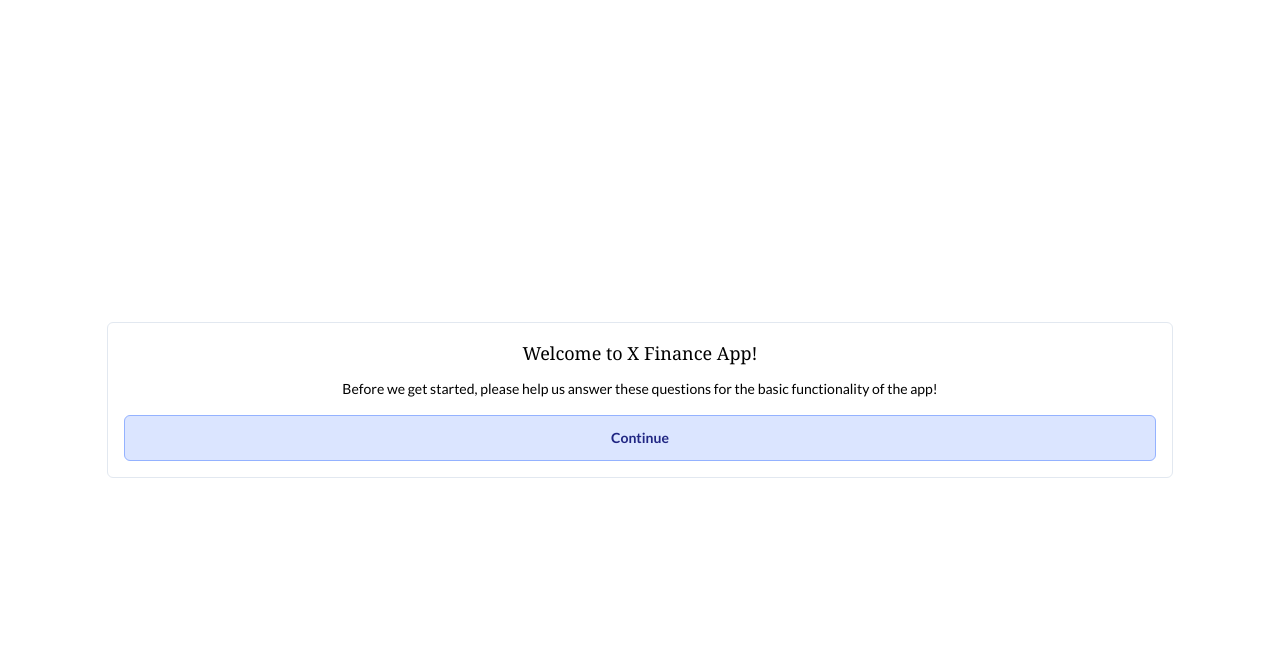
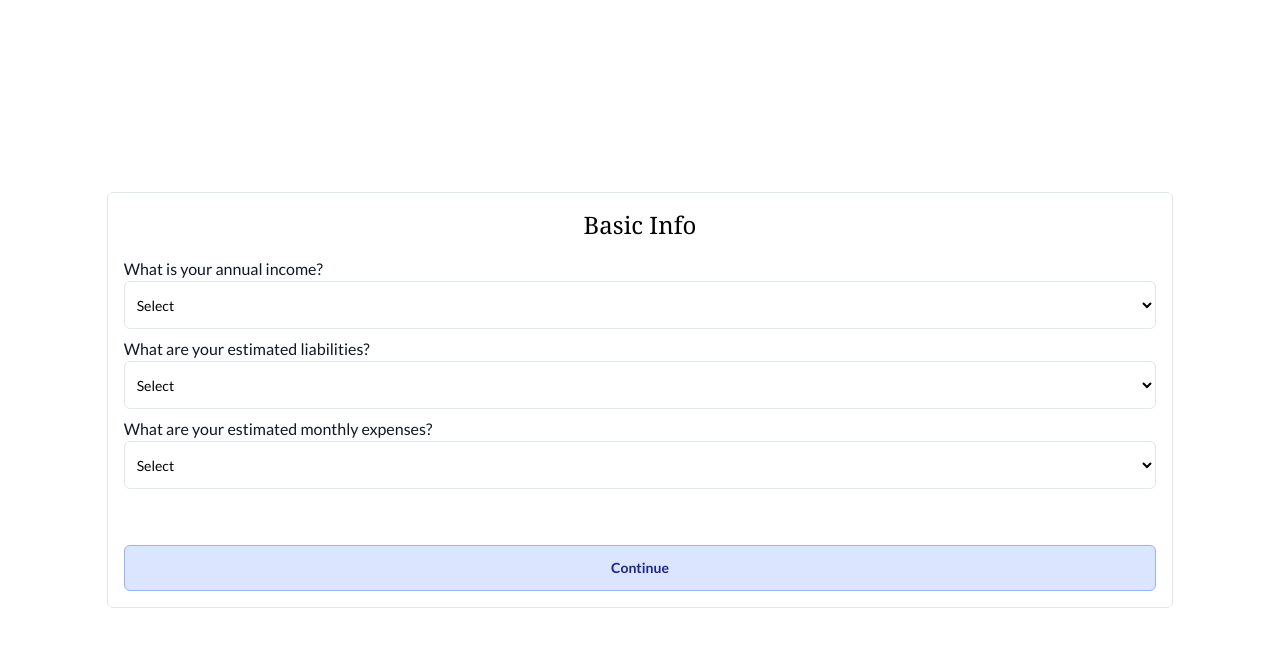
Before and after one commit to edmundlzen/ai-fin-web, a Next.js app: page /quiz in a window 1280 px wide. Both pictures are taken after a click on the button "Continue". Shown: the top 646 px of the page. Built offline with nearby package versions, Linux system fonts and the light colour scheme; a web font is replaced by a local one; what tailwindcss-hero-patterns would draw is missing.

Commit message:
Refactor code to improve performance and readability

```diff
--- a/src/pages/quiz.tsx
+++ b/src/pages/quiz.tsx
@@ -1,4 +1,6 @@
 import { Formik, Form, Field, ErrorMessage } from "formik";
+import { AnimatePresence, motion } from "framer-motion";
+import { useState } from "react";
 import * as Yup from "yup";
 import {
   AnnualIncome,
@@ -10,37 +12,230 @@ import {
 } from "~/gql/graphql";
 
 const SignUpSchema = Yup.object().shape({
-  annualIncome: Yup.mixed().oneOf(
-    Object.values(AnnualIncome),
-    "Invalid annual income",
-  ),
-  estimatedLiabilities: Yup.mixed().oneOf(
-    Object.values(EstimatedLiabilities),
-    "Invalid estimated liabilities",
-  ),
-  estimatedMonthlyExpenses: Yup.mixed().oneOf(
-    Object.values(EstimatedMonthlyExpenses),
-    "Invalid estimated monthly expenses",
-  ),
+  annualIncome: Yup.string().required("Required"),
+  estimatedLiabilities: Yup.string().required("Required"),
+  estimatedMonthlyExpenses: Yup.string().required("Required"),
   investedBefore: Yup.boolean().required("Required"),
-  riskTolerance: Yup.mixed().oneOf(
-    Object.values(RiskTolerance),
-    "Invalid risk tolerance",
-  ),
-  expectedAnnualReturn: Yup.mixed().oneOf(
-    Object.values(ExpectedAnnualReturn),
-    "Invalid expected annual return",
-  ),
-  investmentHorizon: Yup.mixed().oneOf(
-    Object.values(InvestmentHorizon),
-    "Invalid investment horizon",
-  ),
+  riskTolerance: Yup.string().required("Required"),
+  expectedAnnualReturn: Yup.string().required("Required"),
+  investmentHorizon: Yup.string().required("Required"),
 });
 
 export default function Quiz() {
+  const [activeSection, setActiveSection] = useState(0);
+  const [reverse, setReverse] = useState(false);
   return (
     <main className="flex h-screen items-center justify-center overflow-y-scroll bg-[length:100px_100px] heropattern-wiggle-slate-50">
-      <div className="min-h-4/5 flex h-fit w-5/6 flex-col items-center justify-center rounded-md border border-slate-200 bg-white px-4">
+      <Formik
+        initialValues={{
+          annualIncome: "",
+          estimatedLiabilities: "",
+          estimatedMonthlyExpenses: "",
+          investedBefore: false,
+          riskTolerance: "",
+          expectedAnnualReturn: "",
+          investmentHorizon: "",
+        }}
+        validationSchema={SignUpSchema}
+        onSubmit={(values) => {
+          console.log(values);
+        }}
+        validateOnMount
+        validateOnBlur
+        validateOnChange
+      >
+        {({ errors, setTouched }) => (
+          <AnimatePresence>
+            {activeSection === 0 ? (
+              <IntroCard onContinue={() => setActiveSection(1)} />
+            ) : activeSection === 1 ? (
+              <QuestionPage
+                title="Basic Info"
+                reverse={reverse}
+                questions={[
+                  {
+                    label: "What is your annual income?",
+                    name: "annualIncome",
+                    type: "select",
+                    options: Object.values(AnnualIncome).map((value) => ({
+                      label: {
+                        [AnnualIncome.LessThan10K]: "Less than RM10,000",
+                        [AnnualIncome.From10KTo25K]: "RM10,000 - RM25,000",
+                        [AnnualIncome.From25KTo50K]: "RM25,000 - RM50,000",
+                        [AnnualIncome.From50KTo100K]: "RM50,000 - RM100,000",
+                        [AnnualIncome.From100KTo200K]: "RM100,000 - RM200,000",
+                        [AnnualIncome.MoreThan200K]: "More than RM200,000",
+                      }[value],
+                      value,
+                    })),
+                  },
+                  {
+                    label: "What are your estimated liabilities?",
+                    name: "estimatedLiabilities",
+                    type: "select",
+                    options: Object.values(EstimatedLiabilities).map(
+                      (value) => ({
+                        label: {
+                          [EstimatedLiabilities.LessThan10K]:
+                            "Less than RM50,000",
+                          [EstimatedLiabilities.From10KTo25K]:
+                            "RM50,000 - RM100,000",
+                          [EstimatedLiabilities.From25KTo50K]:
+                            "RM100,000 - RM200,000",
+                          [EstimatedLiabilities.From50KTo100K]:
+                            "RM200,000 - RM500,000",
+                          [EstimatedLiabilities.From100KTo200K]:
+                            "More than RM500,000",
+                          [EstimatedLiabilities.MoreThan200K]:
+                            "More than RM500,000",
+                        }[value],
+                        value,
+                      }),
+                    ),
+                  },
+                  {
+                    label: "What are your estimated monthly expenses?",
+                    name: "estimatedMonthlyExpenses",
+                    type: "select",
+                    options: Object.values(EstimatedMonthlyExpenses).map(
+                      (value) => ({
+                        label: {
+                          [EstimatedMonthlyExpenses.LessThan1K]:
+                            "Less than RM1,000",
+                          [EstimatedMonthlyExpenses.From1KTo2K]:
+                            "RM1,000 - RM2,000",
+                          [EstimatedMonthlyExpenses.From2KTo3K]:
+                            "RM2,000 - RM3,000",
+                          [EstimatedMonthlyExpenses.From3KTo4K]:
+                            "RM3,000 - RM4,000",
+                          [EstimatedMonthlyExpenses.From4KTo5K]:
+                            "RM4,000 - RM5,000",
+                          [EstimatedMonthlyExpenses.MoreThan5K]:
+                            "More than RM5,000",
+                        }[value],
+                        value,
+                      }),
+                    ),
+                  },
+                ]}
+                onSubmit={() => {
+                  void (async () => {
+                    await setTouched({
+                      annualIncome: true,
+                      estimatedLiabilities: true,
+                      estimatedMonthlyExpenses: true,
+                    });
+                    if (
+                      !errors.annualIncome &&
+                      !errors.estimatedLiabilities &&
+                      !errors.estimatedMonthlyExpenses
+                    ) {
+                      setReverse(false);
+                      setActiveSection(2);
+                    }
+                  })();
+                }}
+              />
+            ) : activeSection === 2 ? (
+              <QuestionPage
+                title="Investment"
+                reverse={reverse}
+                withBack
+                questions={[
+                  {
+                    label: "Have you invested before?",
+                    name: "investedBefore",
+                    type: "select",
+                    options: [
+                      { label: "Yes", value: "true" },
+                      { label: "No", value: "false" },
+                    ],
+                  },
+                  {
+                    label: "What is your risk tolerance?",
+                    name: "riskTolerance",
+                    type: "select",
+                    options: Object.values(RiskTolerance).map((value) => ({
+                      label: {
+                        [RiskTolerance.Low]: "Low",
+                        [RiskTolerance.Medium]: "Medium",
+                        [RiskTolerance.High]: "High",
+                      }[value],
+                      value,
+                    })),
+                  },
+                  {
+                    label: "What is your expected annual return?",
+                    name: "expectedAnnualReturn",
+                    type: "select",
+                    options: Object.values(ExpectedAnnualReturn).map(
+                      (value) => ({
+                        label: {
+                          [ExpectedAnnualReturn.LessThan5Percent]:
+                            "Less than 5%",
+                          [ExpectedAnnualReturn.From5To10Percent]: "5 - 10%",
+                          [ExpectedAnnualReturn.From10To15Percent]: "10 - 15%",
+                          [ExpectedAnnualReturn.MoreThan15Percent]:
+                            "More than 15%",
+                        }[value],
+                        value,
+                      }),
+                    ),
+                  },
+                  {
+                    label: "How long will you keep your investment?",
+                    name: "investmentHorizon",
+                    type: "select",
+                    options: Object.values(InvestmentHorizon).map((value) => ({
+                      label: {
+                        [InvestmentHorizon.LessThan1Year]: "Less than 1 year",
+                        [InvestmentHorizon.From1To3Years]: "1 - 3 years",
+                        [InvestmentHorizon.From3To5Years]: "3 - 5 years",
+                        [InvestmentHorizon.MoreThan5Years]: "More than 5 years",
+                      }[value],
+                      value,
+                    })),
+                  },
+                ]}
+                onSubmit={() => {
+                  void (async () => {
+                    await setTouched({
+                      investedBefore: true,
+                      riskTolerance: true,
+                      expectedAnnualReturn: true,
+                      investmentHorizon: true,
+                    });
+                    if (
+                      !errors.investedBefore &&
+                      !errors.riskTolerance &&
+                      !errors.expectedAnnualReturn &&
+                      !errors.investmentHorizon
+                    ) {
+                      setActiveSection(3);
+                    }
+                  })();
+                }}
+                onBack={() => {
+                  setReverse(true);
+                  setActiveSection(1);
+                }}
+              />
+            ) : null}
+          </AnimatePresence>
+        )}
+      </Formik>
+    </main>
+  );
+}
+
+function IntroCard({ onContinue }: { onContinue: () => void }) {
+  return (
+    <motion.div
+      initial={{ x: 300, opacity: 0 }}
+      animate={{ x: 0, opacity: 1 }}
+      exit={{ x: -300, opacity: 0 }}
+      className="min-h-4/5 flex h-fit w-5/6 flex-col items-center justify-center rounded-md border border-slate-200 bg-white px-4"
+    >
       <h1 className="mt-4 text-center font-serif text-lg font-normal">
         Welcome to X Finance App!
       </h1>
@@ -49,103 +244,98 @@ export default function Quiz() {
         basic functionality of the app!
       </p>
       <button
-          type="submit"
+        type="button"
+        onClick={onContinue}
         className="my-4 w-full rounded-md border border-secondary bg-tertiary p-3 text-sm font-bold text-primary"
       >
         Continue
       </button>
-      </div>
-      {/* <div className="min-h-4/5 h-fit w-5/6 rounded-md border border-slate-200 bg-white">
-        <h1 className="mt-4 text-center font-serif text-2xl font-normal">
-          Login
-        </h1>
-        <Formik
-          initialValues={{
-            email: "",
-            password: "",
-          }}
-          validationSchema={SignUpSchema}
-          onSubmit={(values, { setSubmitting }) => {
-            console.log(values);
-          }}
-        >
-          {({ isSubmitting }) => (
-            <Form className="flex h-fit flex-col justify-center space-y-2 p-4">
-              <div>
-                <Field
-                  label="Email Address"
-                  name="email"
-                  type="email"
-                  component={CustomInput}
-                />
-                <CustomError name="email" />
-              </div>
-              <div>
-                <Field
-                  label="Password"
-                  name="password"
-                  type="password"
-                  component={CustomInput}
-                />
-                <CustomError name="password" />
-              </div>
-              <button
-                type="submit"
-                className="!mt-12 rounded-md border border-secondary bg-tertiary p-3 text-sm font-bold text-primary"
-              >
-                Login
-              </button>
-            </Form>
-          )}
-        </Formik>
-      </div> */}
-    </main>
+    </motion.div>
   );
 }
 
-function CustomInput({
-  field,
-  form,
-  type,
-  label,
-  ...props
+function QuestionPage({
+  title,
+  questions,
+  onSubmit,
+  withBack,
+  onBack,
+  reverse,
 }: {
-  field: {
+  title: string;
+  questions: {
+    label: string;
     name: string;
-  } & React.InputHTMLAttributes<HTMLInputElement>;
-  form: never;
+    type: string;
+    options: Array<{
       label: string;
-  type: string;
+      value: string;
+    }>;
+  }[];
+  onSubmit: () => void;
+  withBack?: boolean;
+  onBack?: () => void;
+  reverse?: boolean;
 }) {
   return (
-    <div className="flex flex-col">
-      <label htmlFor={field.name} className="font-medium text-slate-900">
-        {label}
+    <motion.div
+      key={title}
+      initial={{ x: reverse ? -300 : 300, opacity: 0 }}
+      animate={{ x: 0, opacity: 1 }}
+      exit={{ x: reverse ? 300 : -300, opacity: 0 }}
+      className="min-h-4/5 h-fit w-5/6 rounded-md border border-slate-200 bg-white"
+    >
+      <h1 className="mt-4 text-center font-serif text-2xl font-normal">
+        {title}
+      </h1>
+      <Form className="flex h-fit flex-col justify-center space-y-2 p-4">
+        {questions.map((question) => (
+          <div key={question.name}>
+            <label className="font-medium text-slate-900">
+              {question.label}
             </label>
-      <input
-        {...field}
-        {...props}
-        type={type}
-        className="h-10 rounded-md border border-slate-200 p-2"
-        inputMode={
-          type === "number" ? "numeric" : type === "tel" ? "tel" : "text"
-        }
-        onInput={
-          type === "number"
-            ? (e) => {
-                e.currentTarget.value = e.currentTarget.value.slice(0, 4);
-              }
-            : undefined
-        }
-      />
+            <Field
+              name={question.name}
+              as={question.type === "select" ? "select" : "input"}
+              className="!h-12 w-full rounded-md border border-slate-200 bg-transparent p-2 text-sm font-medium"
+            >
+              {question.type === "select" ? (
+                <option value="">Select</option>
+              ) : null}
+              {question.options.map((option) => (
+                <option key={option.value} value={option.value}>
+                  {option.label}
+                </option>
+              ))}
+            </Field>
+            <ErrorMessage name={question.name}>
+              {(msg) => <div className="text-sm text-red-500">{msg}</div>}
+            </ErrorMessage>
           </div>
+        ))}
+        <div className="flex items-center justify-between">
+          {withBack && (
+            <button
+              type="button"
+              className="!mt-12 w-full rounded-md p-3 text-sm font-bold text-primary"
+              onClick={() => {
+                onBack?.();
+              }}
+            >
+              Back
+            </button>
+          )}
+          <button
+            type="button"
+            className="!mt-12 w-full rounded-md border border-secondary bg-tertiary p-3 text-sm font-bold text-primary"
+            onClick={() => {
+              onSubmit();
+            }}
+          >
+            Continue
+          </button>
+        </div>
+      </Form>
+    </motion.div>
   );
 }
-
-function CustomError({ name }: { name: string }) {
-  return (
-    <ErrorMessage name={name}>
-      {(msg) => <div className="text-sm text-red-500">{msg}</div>}
-    </ErrorMessage>
-  );
-}
```
Lines whose indentation alone changed are shown as unchanged.
